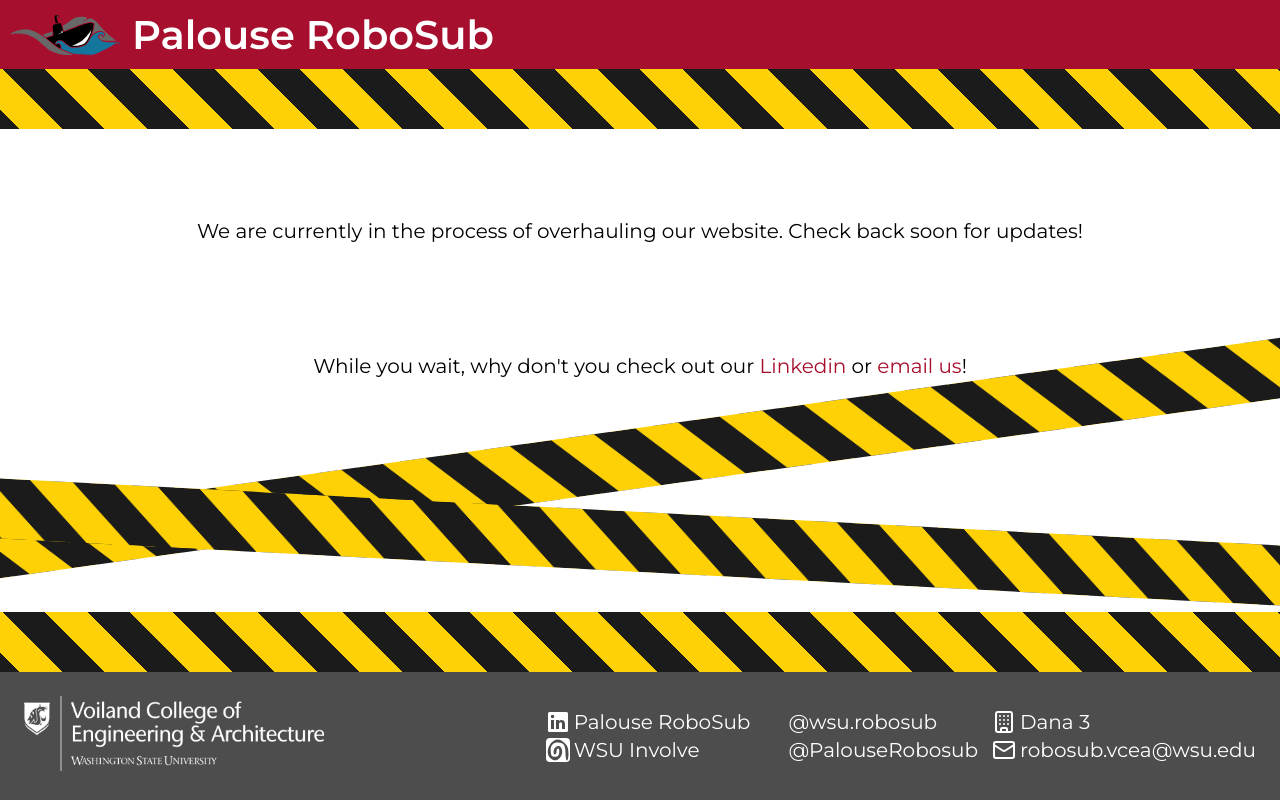
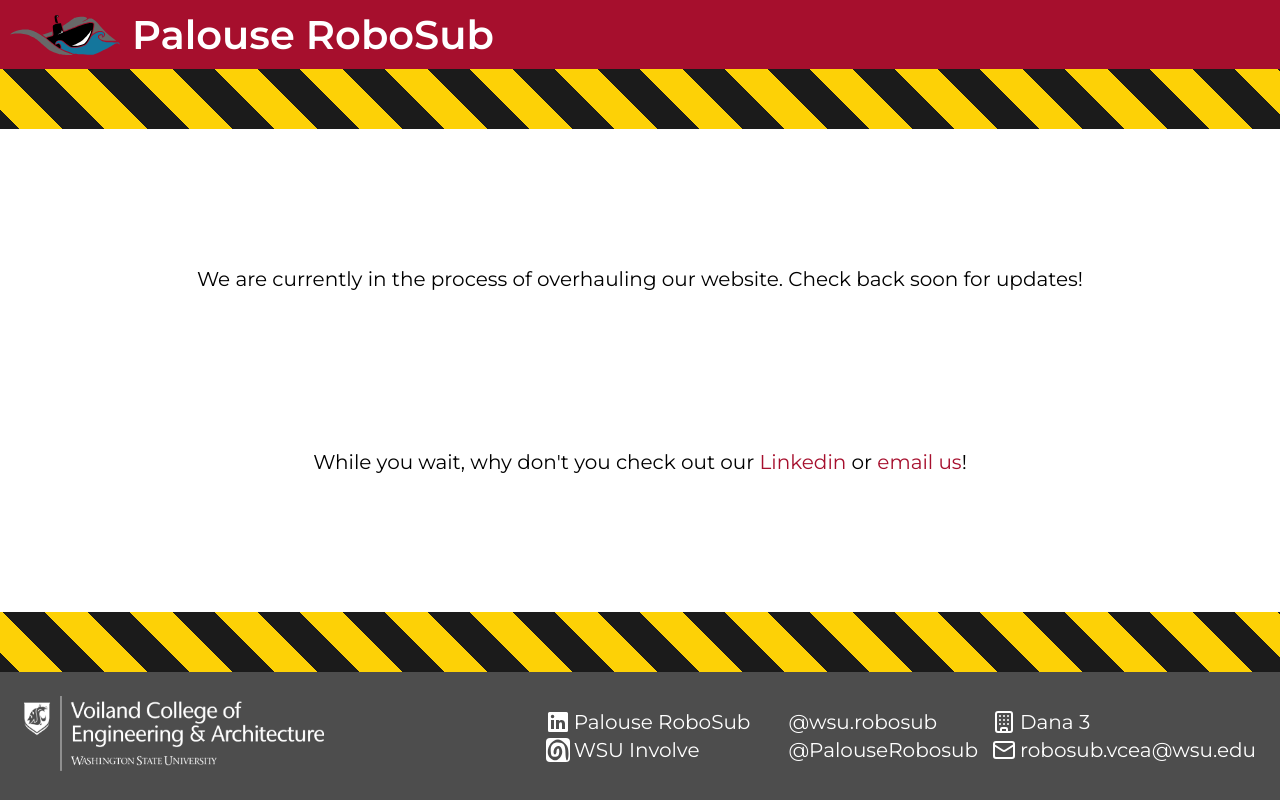
Before and after one commit to PalouseRobosub/website, a Next.js app: page / in a window 1280 px wide. Built offline with nearby package versions, Linux system fonts and the light colour scheme; some icons are missing.

Commit message:
delete unused stuff

```diff
--- a/app/(main)/page.tsx
+++ b/app/(main)/page.tsx
@@ -1,5 +1,3 @@
-
-
 const cautionStripe: React.CSSProperties = {
   width: '150vw',
   height: '60px',
@@ -14,89 +12,17 @@
   backgroundSize: '170px 60px',
 };
 
-const cautionStripe1: React.CSSProperties = {
-  width: '150vw',
-  height: '60px',
-  position: "relative",
-  rotate: "5deg",
-  top: "40px",
-  background: `repeating-linear-gradient(
-    45deg,
-    #fdd106,
-    #fdd106 30px,
-    #1b1b1b 30px,
-    #1b1b1b 60px
-  )`,
-  backgroundSize: '170px 60px',
-};
-
-const cautionStripe2: React.CSSProperties = {
-  width: '150vw',
-  height: '60px',
-  position: "relative",
-  rotate: "-185deg",
-  top: "40px",
-  background: `repeating-linear-gradient(
-    45deg,
-    #fdd106,
-    #fdd106 30px,
-    #1b1b1b 30px,
-    #1b1b1b 60px
-  )`,
-  backgroundSize: '170px 60px',
-};
-
-const cautionStripe3: React.CSSProperties = {
-  width: '150vw',
-  height: '60px',
-  position: "relative",
-  rotate: "-8deg",
-  bottom: "40px",
-  background: `repeating-linear-gradient(
-    45deg,
-    #fdd106,
-    #fdd106 30px,
-    #1b1b1b 30px,
-    #1b1b1b 60px
-  )`,
-  backgroundSize: '170px 60px',
-};
-
-const cautionStripe4: React.CSSProperties = {
-  width: '150vw',
-  height: '60px',
-  position: "relative",
-  rotate: "183deg",
-  bottom: "40px",
-  background: `repeating-linear-gradient(
-    45deg,
-    #fdd106,
-    #fdd106 30px,
-    #1b1b1b 30px,
-    #1b1b1b 60px
-  )`,
-  backgroundSize: '170px 60px',
-};
-
 export default function Home() {
   return (
     <main style={{ position: "relative", display: "flex", flexDirection: "column", justifyContent: "space-between", alignItems: "center" }}>
-      <div>
-        <div style={cautionStripe}></div>
-{/*         <div style={cautionStripe1}></div> */}
-{/*         <div style={cautionStripe2}></div> */}
-      </div>
+      <div style={cautionStripe}></div>
       <p>
         We are currently in the process of overhauling our website. Check back soon for updates!
       </p>
       <p>
-        While you wait, why don't you check out our <a href="https://www.linkedin.com/company/105879707/">Linkedin</a> or <a href="mailto:robosub.vcea@wsu.edu">email us</a>!
+        While you wait, why don&apos;t you check out our <a href="https://www.linkedin.com/company/105879707/">Linkedin</a> or <a href="mailto:robosub.vcea@wsu.edu">email us</a>!
       </p>
-      <div>
-        <div style={cautionStripe3}></div>
-        // <div style={cautionStripe4}></div>
-        <div style={cautionStripe}></div>
-      </div>
+      <div style={cautionStripe}></div>
     </main>
   );
 }
```
